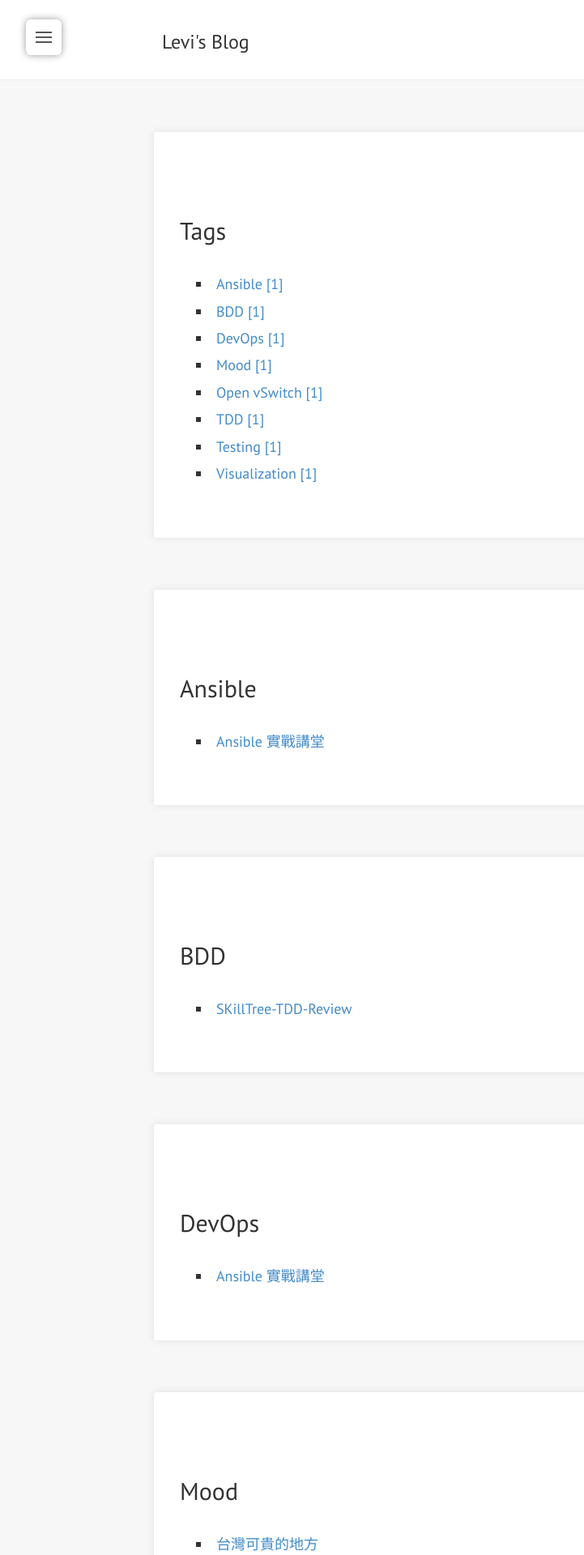
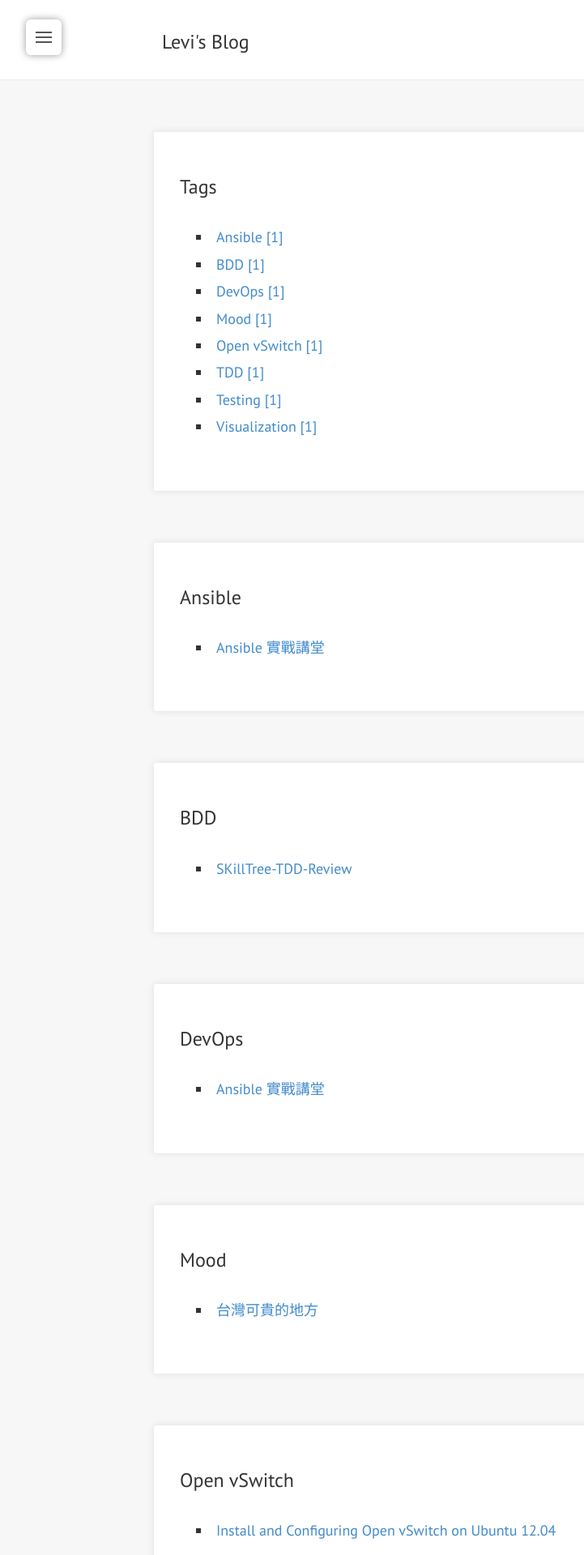
Before and after one commit to levichen/levichen.github.io, a Jekyll site: the page built from tags.html, in a window 1280 px wide. Shown: the top 1920 px of the page at 81% size, without its empty margins (0-721 px from the left). Built offline with Jekyll 4.4.1, drawn with Linux system fonts in a browser that asks for light colours; nearby versions of some CDN libraries; Markdown is read by kramdown in place of the engine named in the settings; comment, search, counter and statistics services are not loaded.

Commit message:
Update tags.html

```diff
--- a/tags.html
+++ b/tags.html
@@ -6,7 +6,7 @@ comments: false
 
 <div class="posts">
     <div class="post">
-        <h2>Tags</h2>
+        <h3>Tags</h3>
         {% capture site_tags %}{% for tag in site.tags %}{{ tag | first }}{% unless forloop.last %},{% endunless %}{% endfor %}{% endcapture %}
         {% assign tags_list = site_tags | split:',' | sort %}
         <ul>
@@ -20,7 +20,7 @@ comments: false
     {% for item in (0..site.tags.size) %}{% unless forloop.last %}
         <div class="post">
             {% capture this_word %}{{ tags_list[item] | strip_newlines }}{% endcapture %}
-            <h2 id="{{ this_word }}" class="tag-heading">{{ this_word }}</h2>
+            <h3 id="{{ this_word }}" class="tag-heading">{{ this_word }}</h3>
             <ul>
                 {% for post in site.tags[this_word] %}{% if post.title != null %}
                     <li class="entry-title"><a href="{{ site.url }}{{ post.url }}" title="{{ post.title }}">{{ post.title }}</a></li>
```
